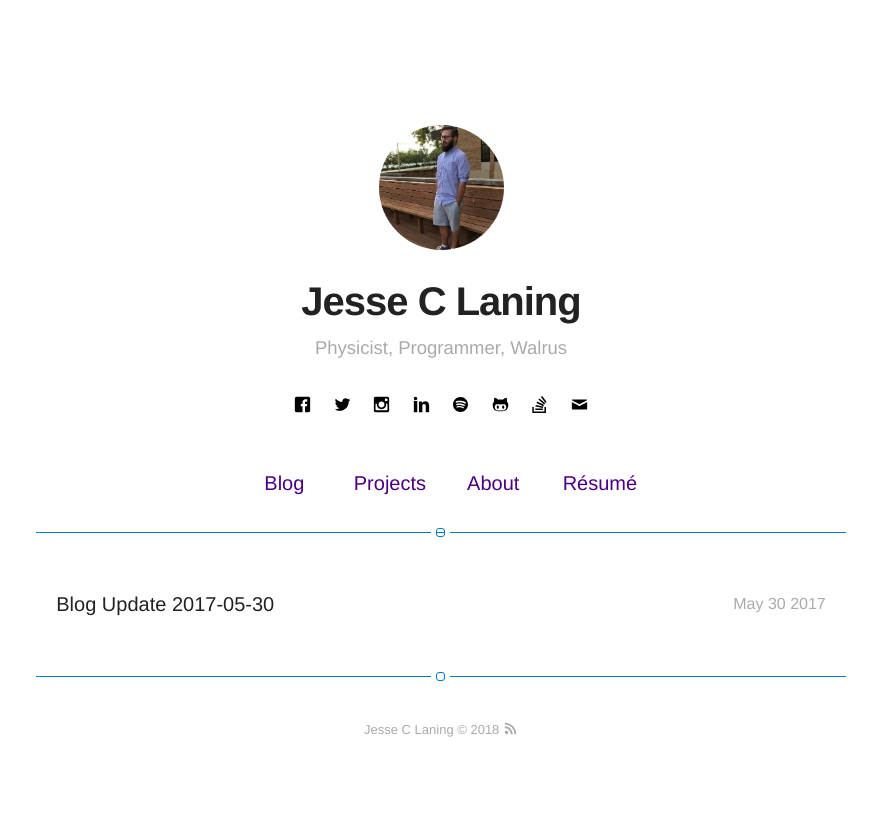
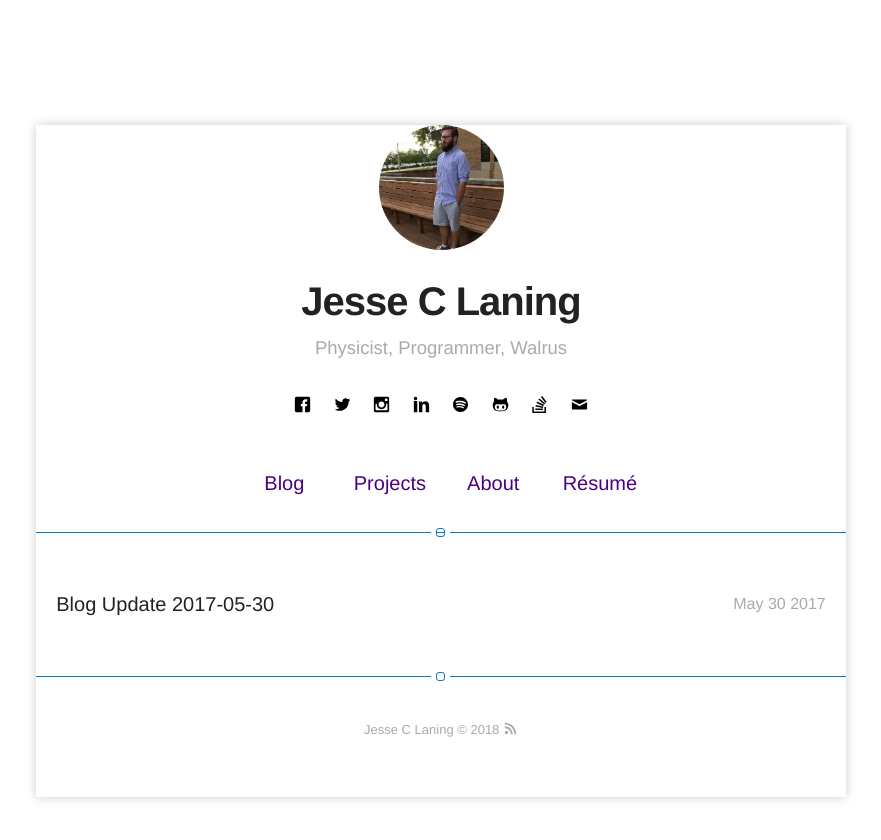
Before and after one commit to jamolnng/jamolnng.github.io, a Jekyll site: the page built from index.html, in a window 1280 px wide. Shown: the top 840 px of the page, without its empty margins (199-1080 px from the left). Built offline with Jekyll 4.4.1, drawn with Linux system fonts in a browser that asks for light colours; nearby versions of some CDN libraries; library files that are not in the unit come from our copies.

Commit message:
Update default.html

```diff
--- a/_layouts/default.html
+++ b/_layouts/default.html
@@ -30,7 +30,7 @@
 
 </head>
 <body>
-    <div style="background-color:#FFFFFF" class="wrapper-{% if site.width == "normal" %}normal{% elsif site.width == "large" %}large{% endif %}">
+    <div style="background-color:#FFFFFF; box-shadow:0px 0px 10px 0px #CCCCCC;" class="wrapper-{% if site.width == "normal" %}normal{% elsif site.width == "large" %}large{% endif %}">
         {% if page.tag %}
             <div class="post">
         {% else %}
```
